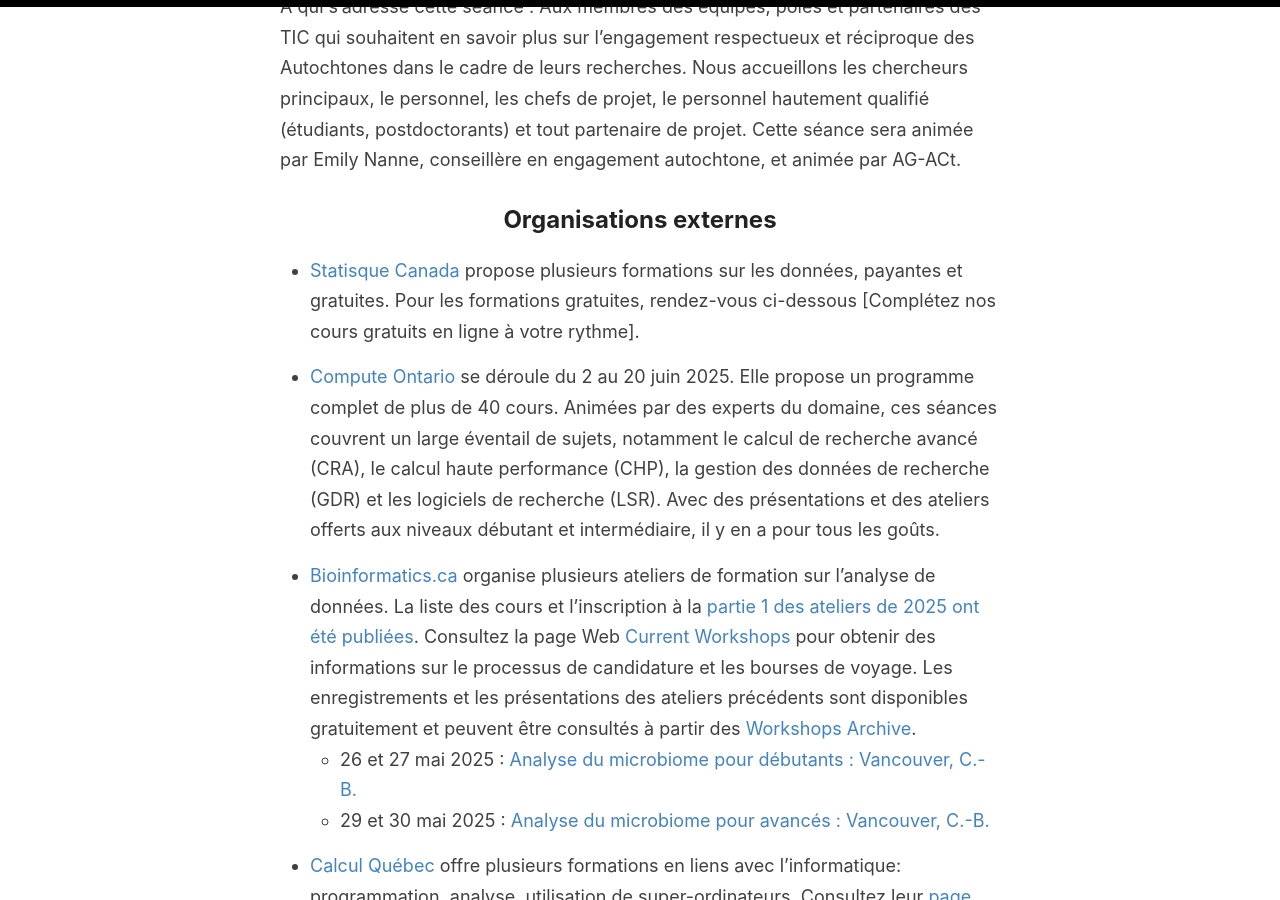
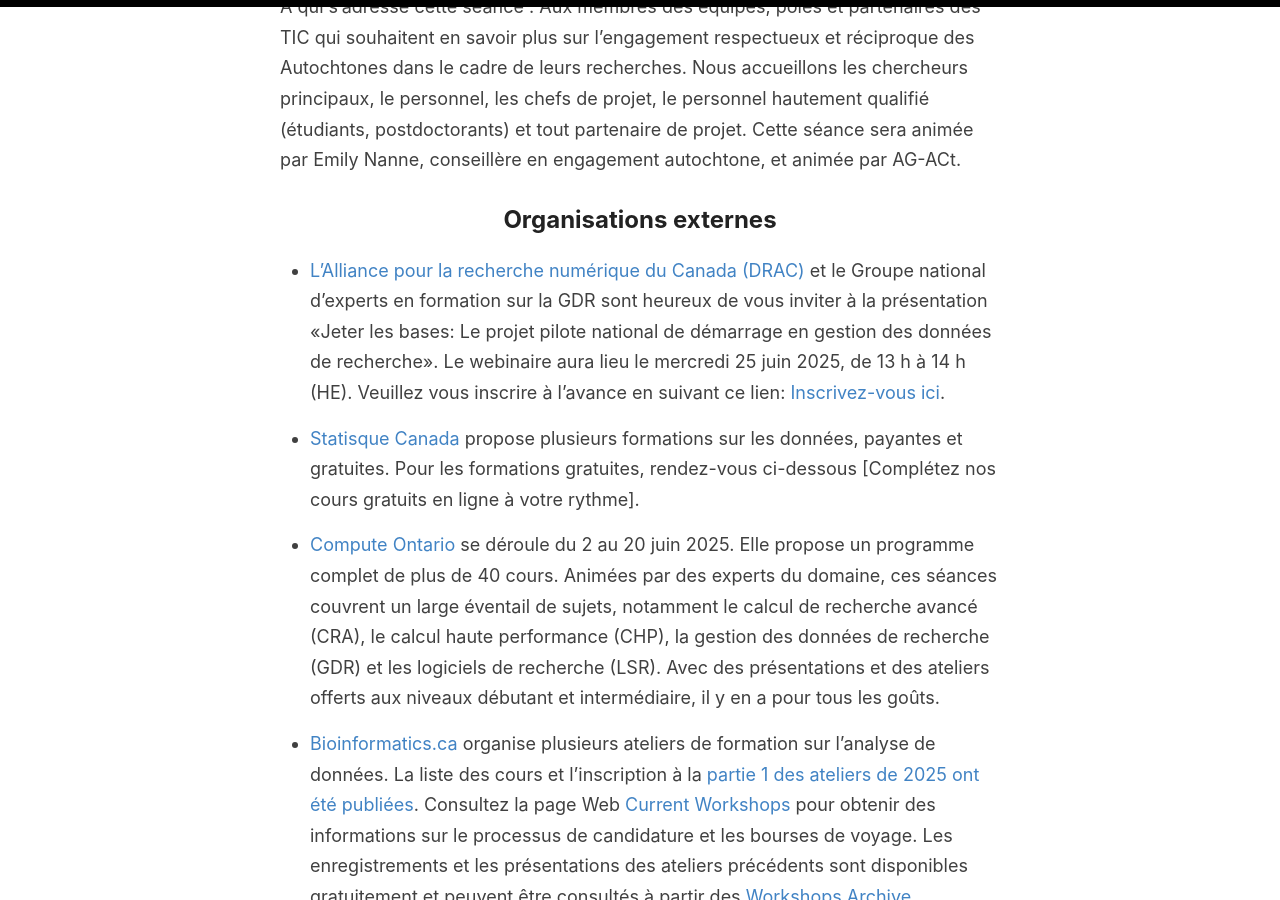
Before and after one commit to ClimateSmartAg/ClimateSmartAg-website-fr, a Jekyll site: the page built from _pages/training.md, in a window 1280 px wide and 900 px high, scrolled down 1096 px. Built offline with Jekyll 4.4.1, drawn with Linux system fonts in a browser that asks for light colours.

Commit message:
Update training.md

```diff
--- a/_pages/training.md
+++ b/_pages/training.md
@@ -27,6 +27,7 @@
 Cette séance sera animée par Emily Nanne, conseillère en engagement autochtone, et animée par AG-ACt.
 
 ## Organisations externes
+- [L'Alliance pour la recherche numérique du Canada (DRAC)](https://alliancecan.ca/en/latest/events/laying-foundation-pilot-national-research-data-management-jumpstart) et le Groupe national d'experts en formation sur la GDR sont heureux de vous inviter à la présentation «Jeter les bases: Le projet pilote national de démarrage en gestion des données de recherche». Le webinaire aura lieu le mercredi 25 juin 2025, de 13 h à 14 h (HE). Veuillez vous inscrire à l'avance en suivant ce lien: [Inscrivez-vous ici](https://engagedri-ca.zoom.us/webinar/register/WN_lavvRiBnQm2DquDbV8hU8w).
 
 - [Statisque Canada](https://www.statcan.gc.ca/fr/afc/litteratie-donnees) propose plusieurs formations sur les données, payantes et gratuites. Pour les formations gratuites, rendez-vous ci-dessous [Complétez nos cours gratuits en ligne à votre rythme].
 
```
